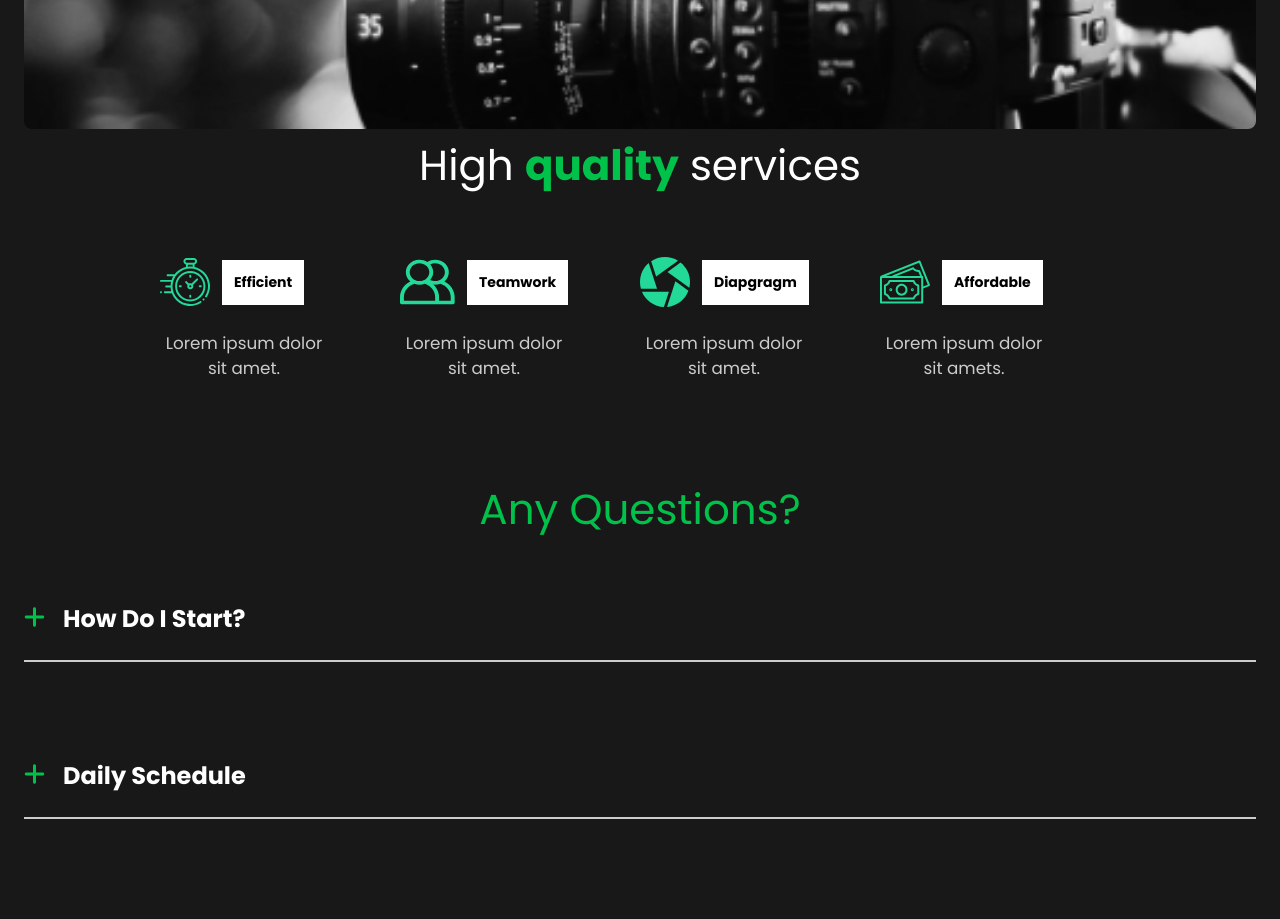
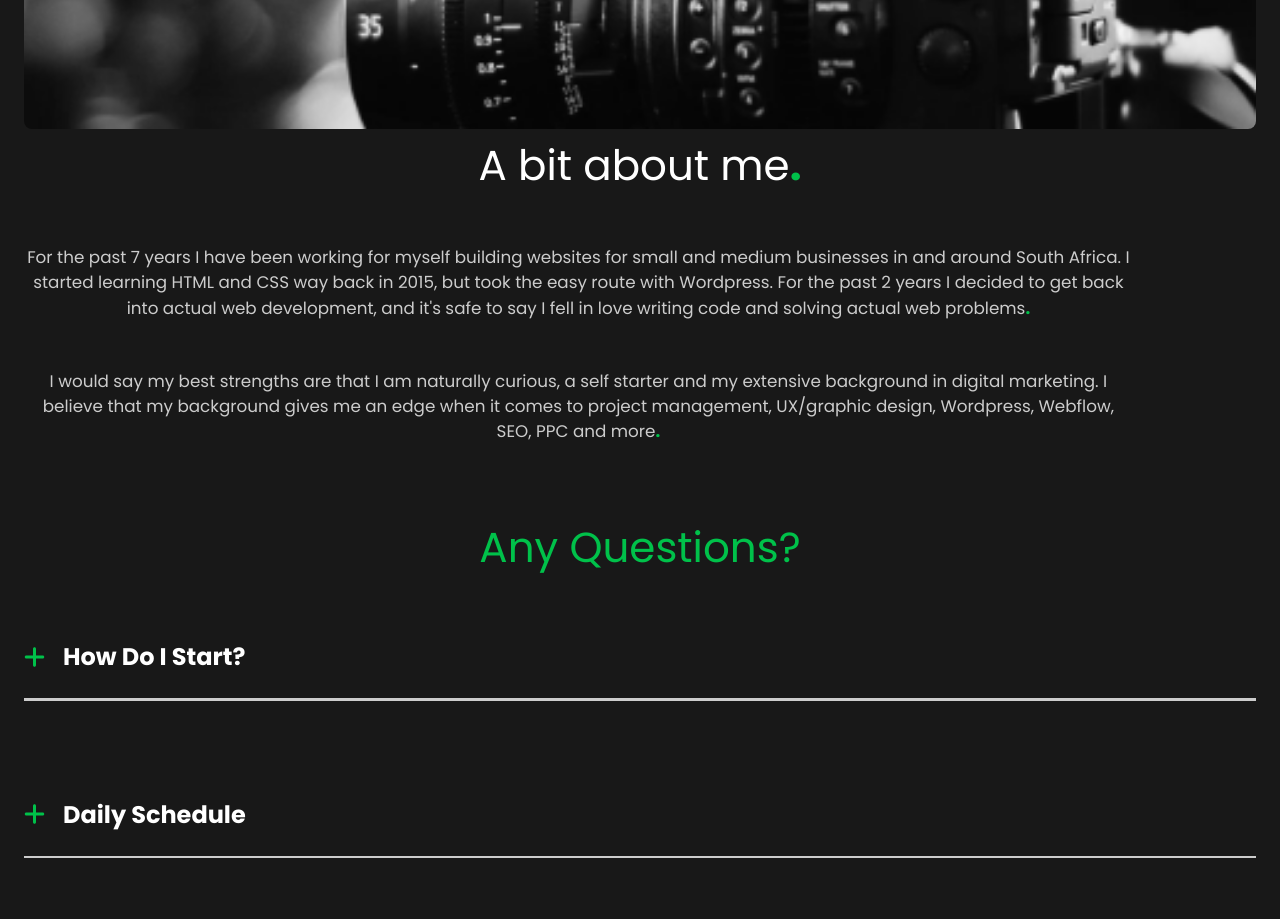
Before and after one commit to Iancahn/newport, a React (Create React App) app: page / in a window 1280 px wide. Shown: the part 1780-2699 px from the top of the page. Built offline with nearby package versions, Linux system fonts and the light colour scheme.

Commit message:
Updated About Us Page
Added my about us information.

```diff
--- a/src/components/FaqSection.jsx
+++ b/src/components/FaqSection.jsx
@@ -71,7 +71,7 @@ const StyledFaq = styled(StyledAbout)`
 
     .icontoggle{
         color:#00C14A;
-        margin-top:0.35rem;
+        margin-top:0.46rem;
         padding-right:1.5rem;
     }
 
--- a/src/components/ServicesSection.jsx
+++ b/src/components/ServicesSection.jsx
@@ -19,35 +19,13 @@ const ServicesSection = () => {
                 <img src={home2} alt="a high quality camera"></img>
             </StyledImage>
             <StyledDescription2>
-                <h2>High <span>quality</span> services</h2>
+                <h2>A bit about me<span>.</span></h2>
                 <StyledCards>
                     <StyledCard>
-                        <div className="icon">
-                            <img src={clock} alt="a clock icon"></img>
-                            <h3>Efficient</h3>
-                        </div>
-                        <p>Lorem ipsum dolor sit amet.</p>
+                        <p>For the past 7 years I have been working for myself building websites for small and medium businesses in and around South Africa. I started learning HTML and CSS way back in 2015, but took the easy route with Wordpress. For the past 2 years I decided to get back into actual web development, and it's safe to say I fell in love writing code and solving actual web problems<span>.</span></p>
                     </StyledCard>
                     <StyledCard>
-                        <div className="icon">
-                            <img src={teamwork} alt="a teamwork icon"></img>
-                            <h3>Teamwork</h3>
-                        </div>
-                        <p>Lorem ipsum dolor sit amet.</p>
-                    </StyledCard>
-                    <StyledCard>
-                        <div className="icon">
-                            <img src={diaphragm} alt="a diaphragm icon"></img>
-                            <h3>Diapgragm</h3>
-                        </div>
-                        <p>Lorem ipsum dolor sit amet.</p>
-                    </StyledCard>
-                    <StyledCard>
-                        <div className="icon">
-                            <img src={money} alt="a money icon"></img>
-                            <h3>Affordable</h3>
-                        </div>
-                        <p>Lorem ipsum dolor sit amets.</p>
+                        <p>I would say my best strengths are that I am naturally curious, a self starter and my extensive background in digital marketing. I believe that my background gives me an edge when it comes to project management, UX/graphic design, Wordpress, Webflow, SEO, PPC and more<span>.</span></p>
                     </StyledCard>
                 </StyledCards>
             </StyledDescription2>
@@ -58,24 +36,24 @@ const ServicesSection = () => {
 
 const StyledServices = styled(StyledAbout)`
     h2{
-        padding-bottom: 5rem;
+        padding-bottom: 2rem;
     }
     p{
-        width:70%;
-        padding: 2rem 0rem 4rem 0rem;
+        width:90%;
+        padding: 2rem 0rem 2rem 0rem;
     }
 `;
 
 const StyledCards = styled.div`
-    display:flex;
-    flex-wrap:wrap;
+    display:block;
+
     @media (max-width: 1300px){
         justify-content:center;
     }
 `;
 
 const StyledCard = styled.div`
-    flex-basis: 20rem;
+    flex-basis: 35rem;
     .icon{
         display:flex;
         align-items:center;
--- a/src/pages/MovieDetail.jsx
+++ b/src/pages/MovieDetail.jsx
@@ -39,7 +39,6 @@ const MovieDetail = () => {
             )}
         </>
     );
-
 
 };
 
```
